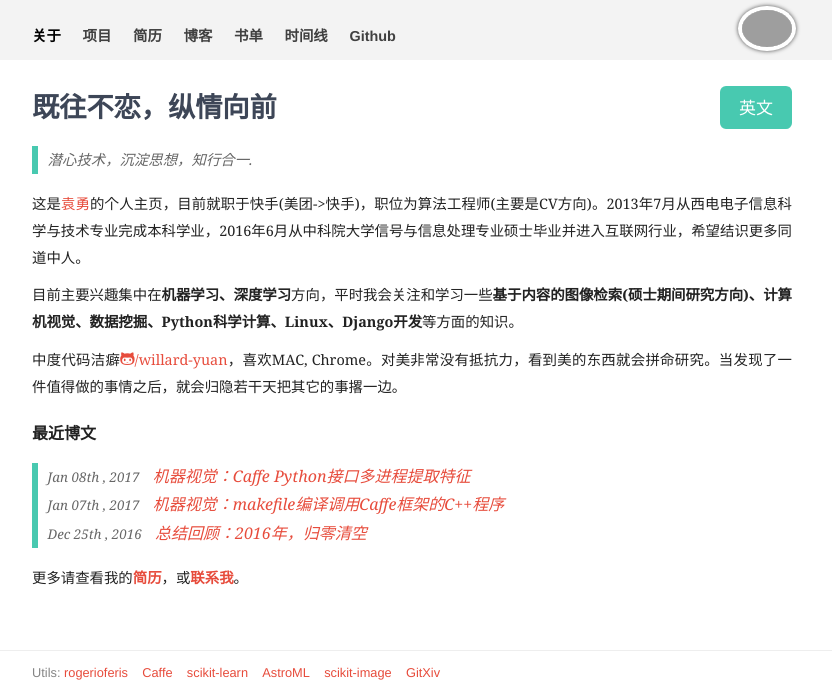
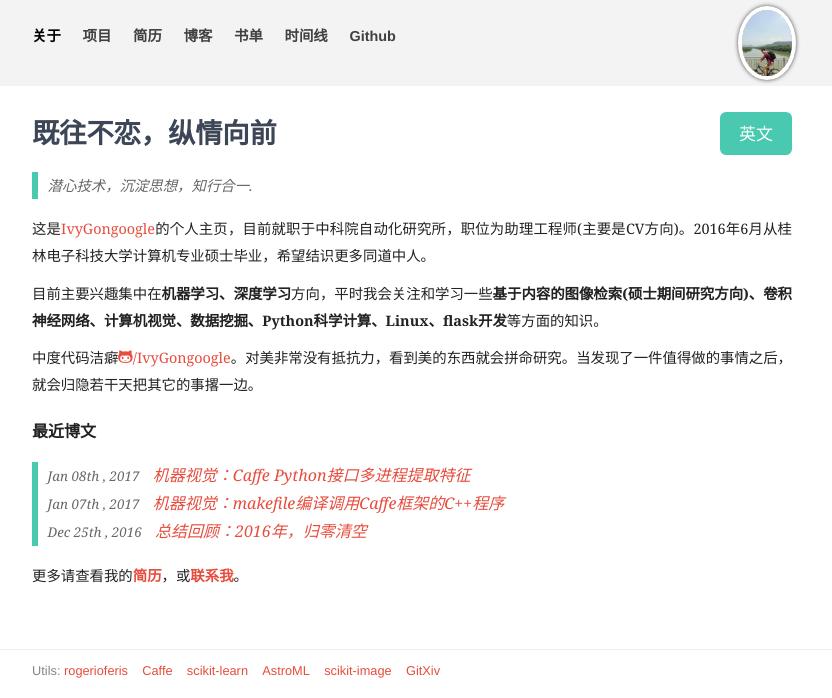
Before and after one commit to IvyGongoogle/IvyGongoogle.github.io, a Jekyll site: the page built from cn/index.html, in a window 1280 px wide. Shown: the top 698 px of the page, without its empty margins (228-1060 px from the left). Built offline with Jekyll 4.4.1, drawn with Linux system fonts in a browser that asks for light colours; nearby versions of some CDN libraries; grey boxes are pictures that could not be loaded.

Commit message:
update_cn_index

```diff
--- a/_layouts/default.html
+++ b/_layouts/default.html
@@ -73,7 +73,7 @@
 	  {% endif %}
 
       <div class="pull-right right logo">
-        <a href="http://IvyGongoogle.github.io/"><img class="avatar" src="/images/IvyGongoogle.png" alt="My profile picture" /></a>
+        <a href="http://IvyGongoogle.github.io/"><img class="avatar" src="/images/IvyGongoogle.jpg" alt="My profile picture" /></a>
       </div>
       <div class="clear"></div>
     </header>
--- a/cn/index.html
+++ b/cn/index.html
@@ -2,8 +2,8 @@
 layout: default
 category: about-zh
 language: cn
-title: 袁勇的个人主页
-description: 欢迎来到我的个人主页，2016年6月从中国科学院大学毕业，目前就职于美团。
+title: IvyGongoogle的个人主页
+description: 欢迎来到我的个人主页，2016年6月从桂林电子科技大学毕业，目前就职于中科院自动化研究所。
 ---
 
 <section class="about-me inner">
@@ -21,16 +21,16 @@ description: 欢迎来到我的个人主页，2016年6月从中国科学院大
   </p>
   </blockquote>
   <p>
-    这是<a href="/"><span itemprop="name">袁勇</span></a>的个人主页，目前就职于快手(美团->快手)，职位为算法工程师(主要是CV方向)。2013年7月从西电电子信息科学与技术专业完成本科学业，2016年6月从中科院大学信号与信息处理专业硕士毕业并进入互联网行业，希望结识更多同道中人。
+    这是<a href="/"><span itemprop="name">IvyGongoogle</span></a>的个人主页，目前就职于中科院自动化研究所，职位为助理工程师(主要是CV方向)。2016年6月从桂林电子科技大学计算机专业硕士毕业，希望结识更多同道中人。
   </p>
   <p>
-    目前主要兴趣集中在<strong>机器学习、深度学习</strong>方向，平时我会关注和学习一些<strong>基于内容的图像检索(硕士期间研究方向)、计算机视觉、数据挖掘、Python科学计算、Linux、Django开发</strong>等方面的知识。
+    目前主要兴趣集中在<strong>机器学习、深度学习</strong>方向，平时我会关注和学习一些<strong>基于内容的图像检索(硕士期间研究方向)、卷积神经网络、计算机视觉、数据挖掘、Python科学计算、Linux、flask开发</strong>等方面的知识。
   </p>
   <p>
-    中度代码洁癖<a href="https://github.com/willard-yuan"><i class="icon-github"></i>/willard-yuan</a>，喜欢MAC, Chrome。对美非常没有抵抗力，看到美的东西就会拼命研究。当发现了一件值得做的事情之后，就会归隐若干天把其它的事撂一边。
+    中度代码洁癖<a href="https://github.com/IvyGongoogle"><i class="icon-github"></i>/IvyGongoogle</a>。对美非常没有抵抗力，看到美的东西就会拼命研究。当发现了一件值得做的事情之后，就会归隐若干天把其它的事撂一边。
   </p>
   <!--<p>
-    常用工具 :<a>Python</a>,<a>Matlab</a>,<a href="https://github.com/willard-yuan">GitHub</a>,<a>Google Chrome</a>,
+    常用工具 :<a>Python</a>,<a>Matlab</a>,<a href="https://github.com/IvyGongoogle">GitHub</a>,<a>Google Chrome</a>,
   </p>-->
 </section>
 
@@ -66,8 +66,8 @@ description: 欢迎来到我的个人主页，2016年6月从中国科学院大
 </ul>
 </blockquote>
   <p>
-    更多请查看我的<a href="{{ site.url }}/YongYuan_resume.pdf"><strong>简历</strong></a>，或<a href="/contact"><strong>联系我</strong></a>。
+    更多请查看我的<a href="{{ site.url }}/IvyGongoogle_resume.pdf"><strong>简历</strong></a>，或<a href="/contact"><strong>联系我</strong></a>。
   </p>
 </section>
 
-  <!--<a href="https://github.com/willard-yuan/willard-yuan.github.io"><img style="position: absolute; top: 0; right: 0; border: 0;" src="https://camo.githubusercontent.com/365986a132ccd6a44c23a9169022c0b5c890c387/68747470733a2f2f73332e616d617a6f6e6177732e636f6d2f6769746875622f726962626f6e732f666f726b6d655f72696768745f7265645f6161303030302e706e67" alt="Fork me on GitHub" data-canonical-src="https://s3.amazonaws.com/github/ribbons/forkme_right_red_aa0000.png"></a>-->
+  <!--<a href="https://github.com/IvyGongoogle/IvyGongoogle.github.io"><img style="position: absolute; top: 0; right: 0; border: 0;" src="https://camo.githubusercontent.com/365986a132ccd6a44c23a9169022c0b5c890c387/68747470733a2f2f73332e616d617a6f6e6177732e636f6d2f6769746875622f726962626f6e732f666f726b6d655f72696768745f7265645f6161303030302e706e67" alt="Fork me on GitHub" data-canonical-src="https://s3.amazonaws.com/github/ribbons/forkme_right_red_aa0000.png"></a>-->
```
